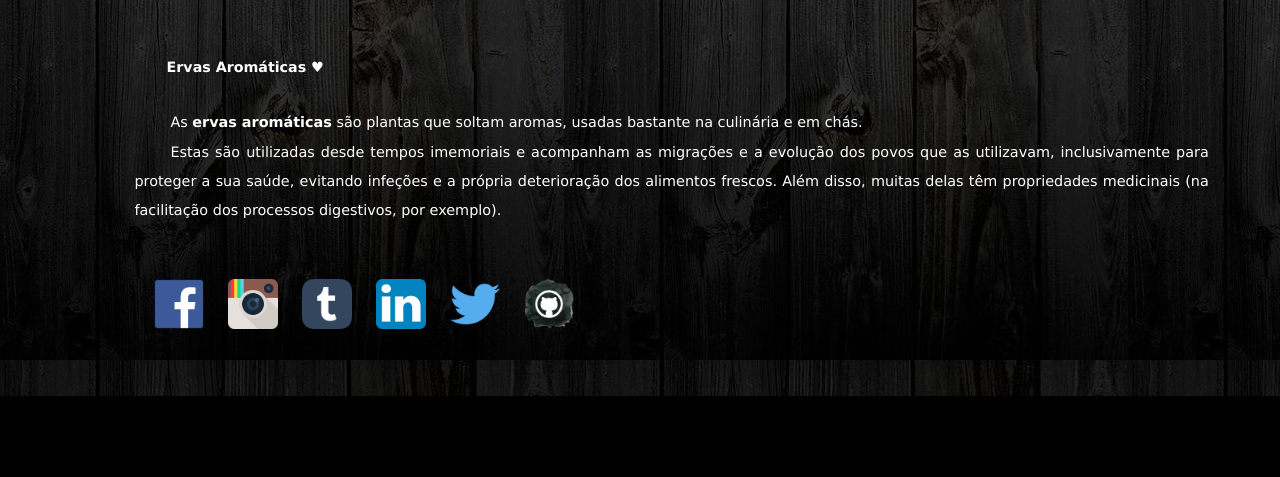
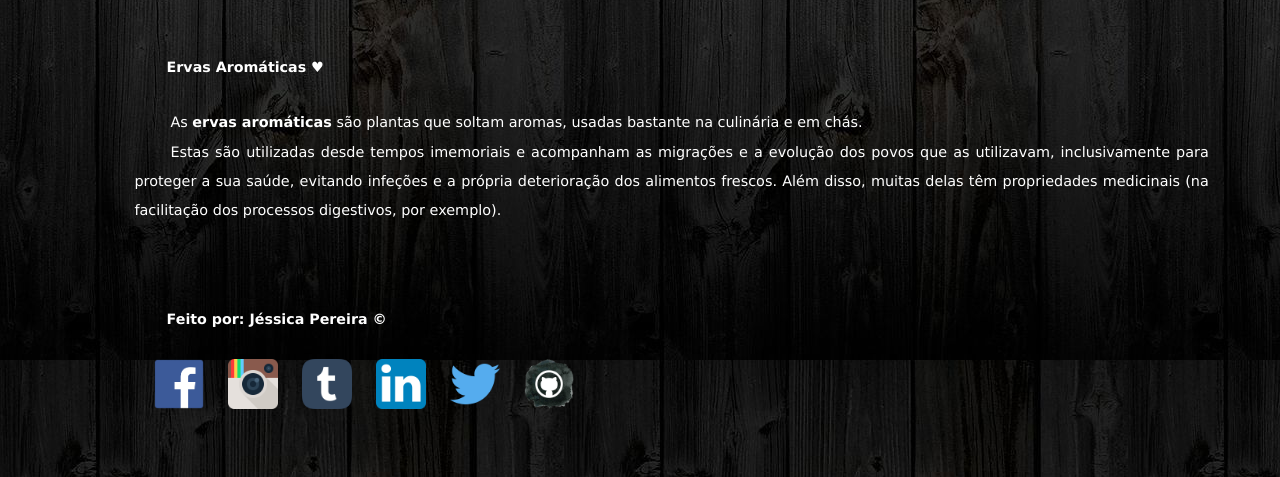
Before and after one commit to Jessycah/Site_ervas_aromaticas, a plain HTML site: page pagina/ervas_aromaticas.html in a window 1280 px wide. Shown: the part 1332-1809 px from the top of the page. Before the commit the page ends 1728 px from the top, so only its background shows below. Drawn offline with Linux system fonts and the light colour scheme.

Commit message:
add symbol

```diff
--- a/pagina/ervas_aromaticas.html
+++ b/pagina/ervas_aromaticas.html
@@ -124,6 +124,7 @@
 				<p> As <b>ervas aromáticas</b> são plantas que soltam aromas, usadas bastante na culinária e em chás. </p>
 				<p> Estas são utilizadas desde tempos imemoriais e acompanham as migrações e a evolução dos povos que as utilizavam, inclusivamente para proteger a sua saúde, evitando infeções e a própria deterioração dos alimentos frescos. Além disso, muitas delas têm propriedades medicinais (na facilitação dos processos digestivos, por exemplo). </p>
 				<br><br><br>
+				<h3> Feito por: Jéssica Pereira ©</h3>
 			</div>
 			<div class="iconContacts2">
 			<a href="https://www.facebook.com/JessicaJessicaMEED" target="_blank">
```
